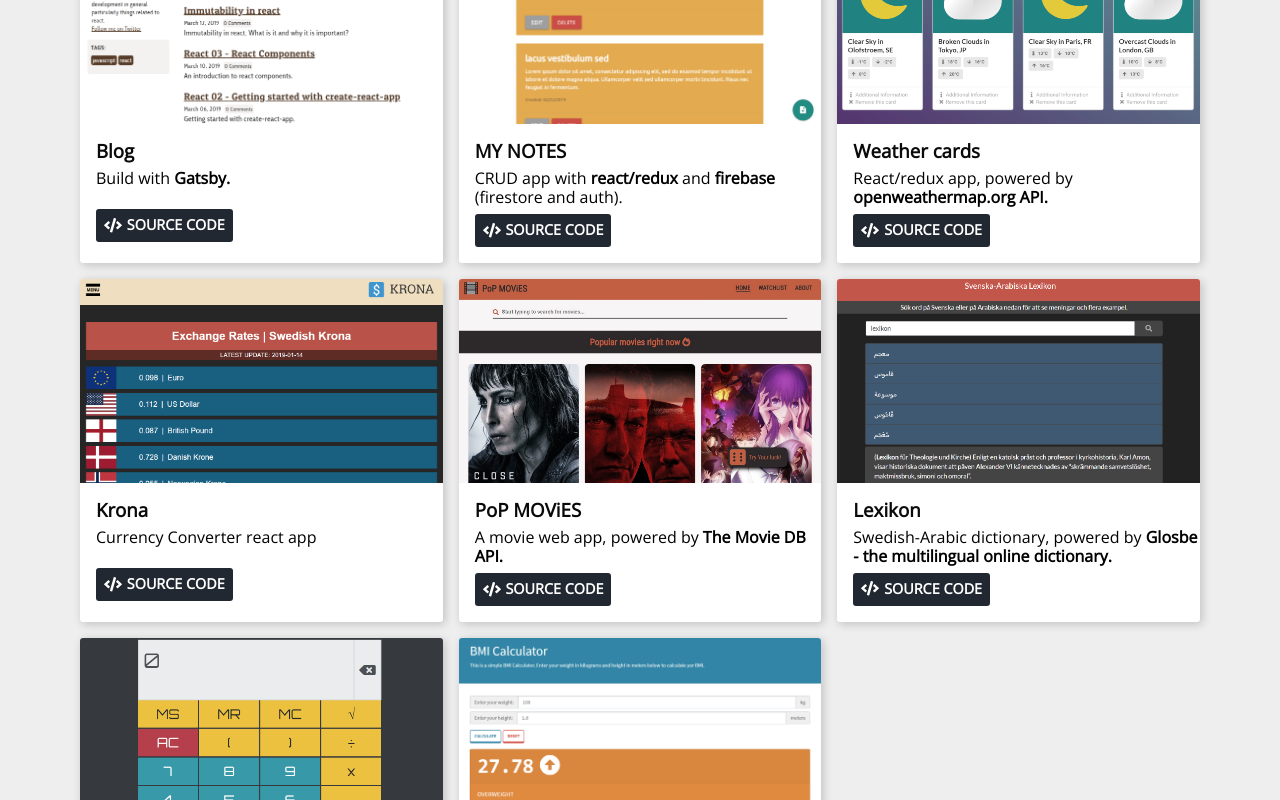
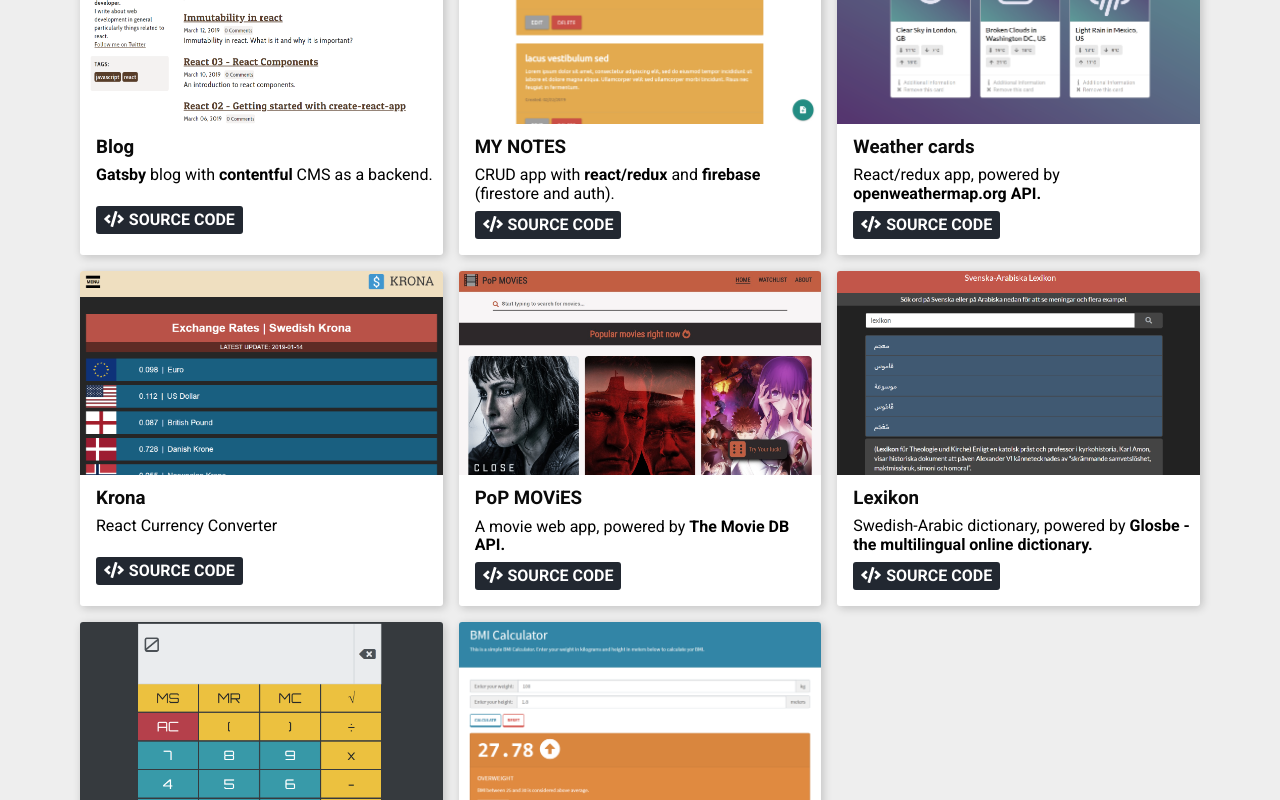
Before and after one commit to AnanDaraghmeh/portfolio-react, a React (Create React App) app: page / in a window 1280 px wide. Shown: the part 1080-1880 px from the top of the page. Built offline with nearby package versions, Linux system fonts and the light colour scheme.

Commit message:
change main font

```diff
--- a/src/data.js
+++ b/src/data.js
@@ -11,7 +11,8 @@ const projects = [
   {
     img: blog,
     name: "Blog",
-    desc: "Build with <strong>Gatsby.</strong>",
+    desc:
+      "<strong>Gatsby</strong> blog with <strong>contentful</strong> CMS as a backend.",
     link: "https://reactforcats.netlify.com",
     code: "https://github.com/AnanDaraghmeh/blog"
   },
@@ -34,7 +35,7 @@ const projects = [
   {
     img: krona,
     name: "Krona",
-    desc: "Currency Converter react app",
+    desc: "React Currency Converter",
     link: "https://krona-currency-converter.netlify.com",
     code: "https://github.com/AnanDaraghmeh/krona"
   },
--- a/src/styles/base/_global.scss
+++ b/src/styles/base/_global.scss
@@ -1,5 +1,5 @@
-@import url('https://fonts.googleapis.com/css?family=Open+Sans');
-@import url('https://fonts.googleapis.com/css?family=Squada+One');
+@import url("https://fonts.googleapis.com/css?family=Roboto:300,400,500,700");
+@import url("https://fonts.googleapis.com/css?family=Squada+One");
 
 *,
 *::before,
@@ -18,7 +18,7 @@
 }
 
 body {
-  font-family: 'Open Sans', sans-serif;
+  font-family: "Roboto", sans-serif;
   background: $bg-color;
 }
 
--- a/src/styles/components/_buttons.scss
+++ b/src/styles/components/_buttons.scss
@@ -3,7 +3,7 @@
   border: none;
   outline: none;
   color: $white;
-  padding: 0.5rem 1rem;
+  padding: 0.4rem 0.6rem;
   text-transform: uppercase;
   font-weight: bold;
   border-radius: $radius;
--- a/src/styles/components/_links.scss
+++ b/src/styles/components/_links.scss
@@ -1,7 +1,7 @@
 .link {
   display: inline-block;
   text-decoration: none;
-  padding: 0.5rem;
+  padding: 0.3rem 0.5rem;
   margin-right: 0.2rem;
   color: $black;
   font-weight: bold;
@@ -14,7 +14,6 @@
   &-code {
     background-color: $primary-color;
     color: $white;
-    font-size: 0.9rem;
     &:hover {
       background-color: $secondary-color;
       color: darken($white, 5%);
```
Also changed, not shown: src/assets/images/blog.PNG, src/assets/images/weather.PNG.
